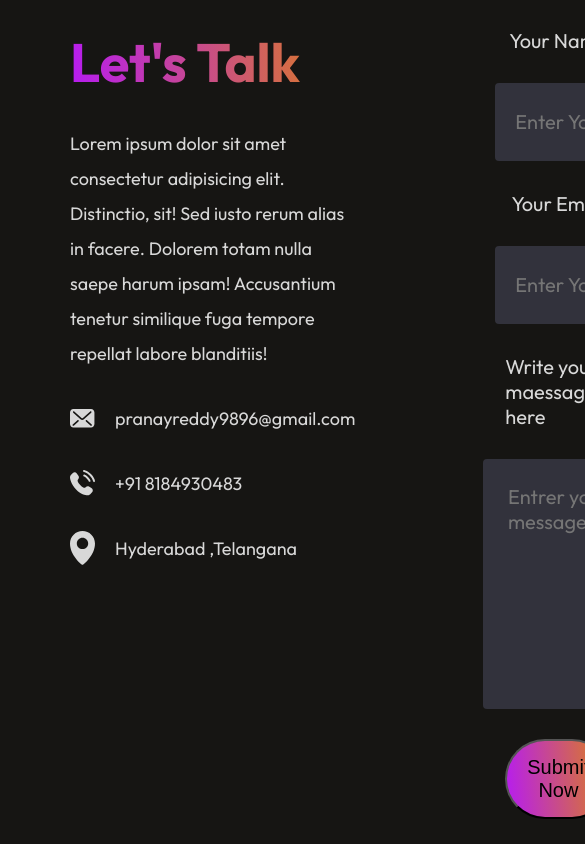
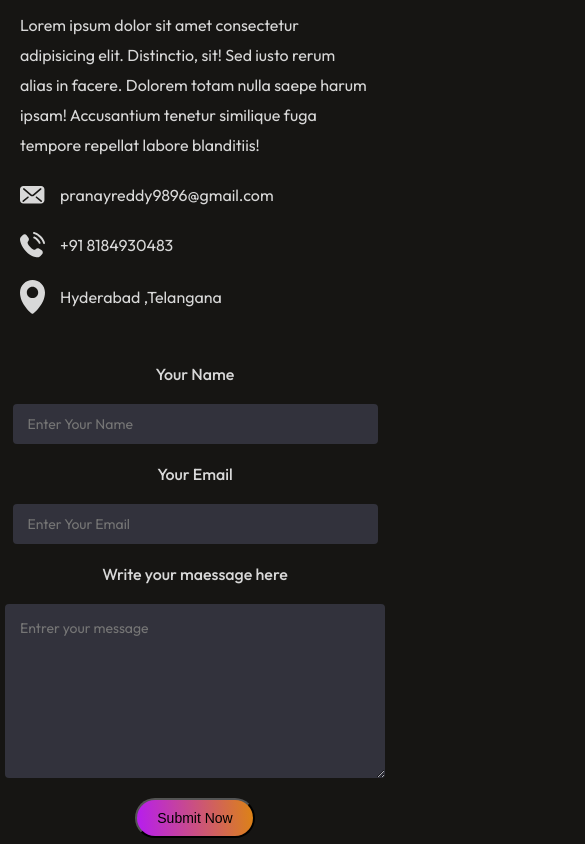
Before and after one commit to pranayreddy9896/portfolio, a React (Vite) app: page / in a window 390 px wide. Shown: the part 4060-4904 px from the top of the page, 585 px wide, since content can reach past the window. Built offline with nearby package versions, Linux system fonts and the light colour scheme.

Commit message:
Update Contact.css

```diff
--- a/src/components/Contact/Contact.css
+++ b/src/components/Contact/Contact.css
@@ -1,154 +1,159 @@
-.contact{
-    display:flex;
-    flex-direction:column;
-    align-items:center;
-    justify-contact:center;
-    gap:80px;
-    margin:80px 170px;
+.contact {
+    display: flex;
+    flex-direction: column;
+    align-items: center;
+    justify-content: center;
+    gap: 50px;
+    margin: 50px 20px;
 }
+
 .contact-title {
     position: relative;
 }
-.contact-title h1{
-    padding: 0px 30px;
-    font-size: 80px;
+
+.contact-title h1 {
+    padding: 0px 20px;
+    font-size: 50px;
     font-weight: 600;
+}
 
-}
 .contact-title img {
     position: absolute;
     bottom: 0;
     left: 0;
     z-index: -1;
+    width: 130px;
+    margin-right: -20px;
 }
-.contact-section{
-    display:flex;
-    gap:150px;
+
+.contact-section {
+    display: flex;
+    flex-direction: column;
+    gap: 50px;
 }
-.contact-left
-{
-    display:flex;
-    flex-direction:column;
-    gap:30px;
+
+.contact-left {
+    display: flex;
+    flex-direction: column;
+    gap: 20px;
 }
-.contact-left h1{
-    font-size:80px;
-    font-weight:700;
-    background:linear-gradient(264deg, #DF8908 -5.09%, #B415FF 106.28%);
-    background-clip:text;
-    -webkit-background-clip:text;
-    -webkit-text-fill-color:transparent;
+
+.contact-left h1 {
+    font-size: 40px;
+    font-weight: 700;
+    background: linear-gradient(264deg, #DF8908 -5.09%, #B415FF 106.28%);
+    background-clip: text;
+    -webkit-background-clip: text;
+    -webkit-text-fill-color: transparent;
 }
-.contact-left p{
-    max-width:550px;
+
+.contact-left p {
+    max-width: 100%;
     color: #D8D8D8;
-    font-size:20px;
-    line-height:35px;
+    font-size: 18px;
+    line-height: 30px;
 }
-.contact-details{
-    display:flex;
-    flex-direction:column;
-    gap:30px;
-    color:#D8D8D8;
-    font-size:22px;
+
+.contact-details {
+    display: flex;
+    flex-direction: column;
+    gap: 20px;
+    color: #D8D8D8;
+    font-size: 18px;
 }
-.contact-detail{
-    display:flex;
-    gap:20px;
-    align-items:center;
+
+.contact-detail {
+    display: flex;
+    gap: 15px;
+    align-items: center;
 }
-.contact-right{
-    display:flex;
-    flex-direction:column;
-    gap:30px;
-    align-items:center;
 
+.contact-detail img {
+    width: 25px;
 }
-.contact-right label{
-    color:#D8D8D8;
-    font-size:22px;
-    font-weight:500px;
+
+.contact-right {
+    display: flex;
+    flex-direction: column;
+    gap: 20px;
+    align-items: center;
 }
-.contact-right input{
-    border:none;
-    width:700px;
-    height:78px;
-    padding-left:20px;
-    border-radius:4px;
+
+.contact-right label {
+    color: #D8D8D8;
+    font-size: 18px;
+    font-weight: 500;
+}
+
+.contact-right input {
+    border: none;
+    width: 100%;
+    height: 50px;
+    padding-left: 15px;
+    border-radius: 4px;
     background: #32323c;
-    color:#A0A0A0;
-    font-family:Outfit;
-    font-size:20px;
+    color: #A0A0A0;
+    font-family: Outfit;
+    font-size: 16px;
 }
-.contact-right textarea{
-    width:650px;
-    border:none;
-    padding:25px;
+
+.contact-right textarea {
+    width: 100%;
+    border: none;
+    padding: 15px;
     background: #32323c;
-    border-radius:4px;
-    color:#A0A0A0;
-    font-family:Outfit;
-    font-size:20px;
+    border-radius: 4px;
+    color: #A0A0A0;
+    font-family: Outfit;
+    font-size: 16px;
 }
-.contact-submit{
-    font-size:18px;
-    padding:22px 50px;
-    border-radius:50px;
-    background:linear-gradient(264deg, #DF8908 -5.09%, #B415FF 106.28%);
-    cursor:pointer;
-    transition:0.3s;
+
+.contact-submit {
+    font-size: 16px;
+    padding: 15px 30px;
+    border-radius: 50px;
+    background: linear-gradient(264deg, #DF8908 -5.09%, #B415FF 106.28%);
+    cursor: pointer;
+    transition: 0.3s;
 }
-.contact-submit:hover{
-    transform:scale(1.1);
-    transition:0.3s;
+
+.contact-submit:hover {
+    transform: scale(1.1);
+    transition: 0.3s;
 }
-@media(max-width:768px)
-{
-    .contact{
-        gap:50px;
-        margin:50px 70px;
-        align-items:start;
+
+@media (max-width: 480px) {
+    .contact-title h1 {
+        font-size: 40px;
     }
-    .contact-title h1{
-        padding:0;
-        font-size:50px;
-        font-weight:600;
+
+    .contact-left h1 {
+        font-size: 30px;
     }
-    .contact-title img{
-        width:130px;
-        margin-right:-20px;
+
+    .contact-left p {
+        font-size: 16px;
     }
-    .contact-sectiom{
-        flex-direction:columns;
+
+    .contact-details {
+        font-size: 16px;
     }
-    .contact-left h1{
-        font-size :54px;
 
+    .contact-right label {
+        font-size: 16px;
     }
-    .contact-left p{
-       font-size:18px;
+
+    .contact-right input {
+        height: 40px;
+        font-size: 14px;
     }
-    .contact-detail{
-        gap:20px;
+
+    .contact-right textarea {
+        font-size: 14px;
     }
-    .contact-detail img{
-        width:25px;
-    }
-    .contact-right label{
-        font-size:20px;
 
-    }
-    .contact-right input{
-        width:100%;
-        font-size:20px;
-
-    }
-    .contact-right textarea{
-        width:95%;
-        font-size:20px;
-    }
-    .contact-submit{
-        font-size:20px;
-        padding:15px 20px;
+    .contact-submit {
+        font-size: 14px;
+        padding: 10px 20px;
     }
 }
```
